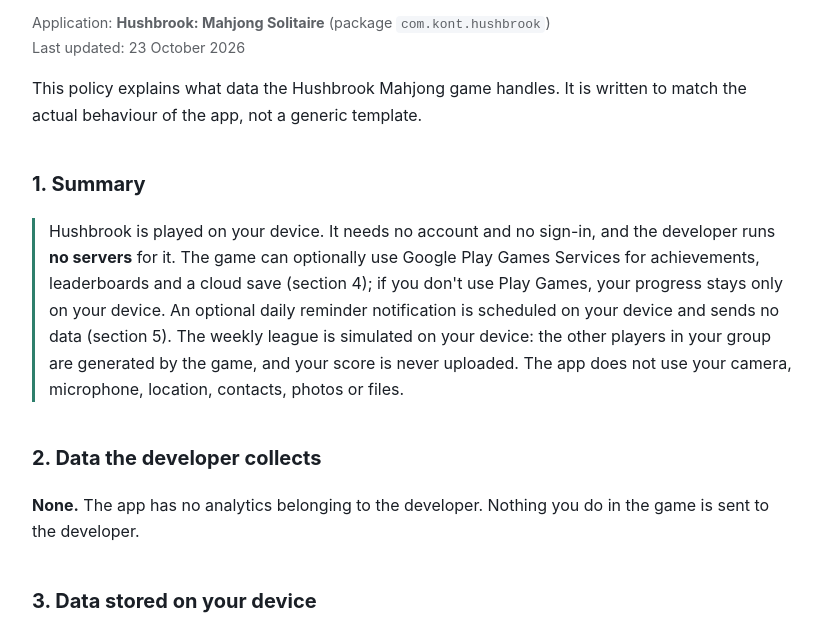
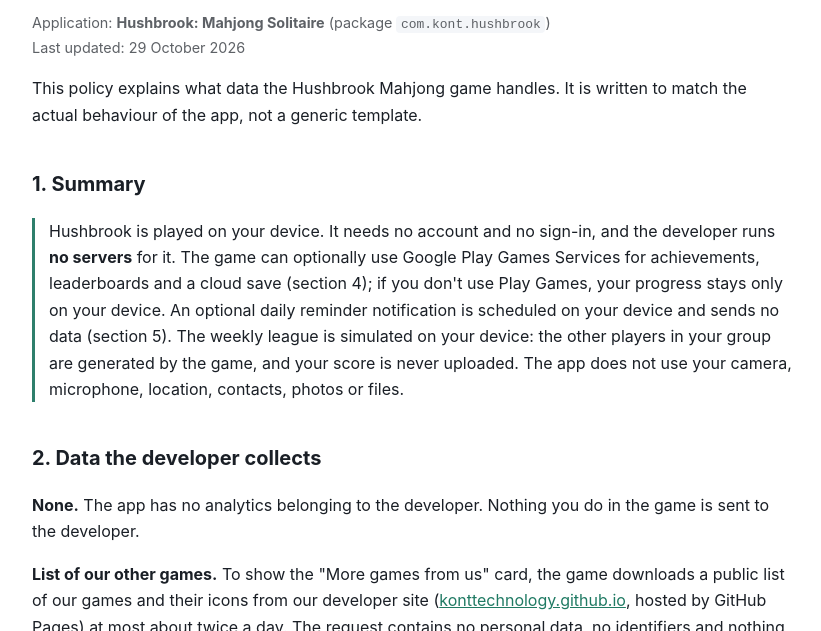
Before and after one commit to KontTechnology/hushbrook-privacy, a plain HTML site: page index.html in a window 1280 px wide. Shown: the part 102-733 px from the top of the page, without its empty margins (228-1049 px from the left). Drawn offline with Linux system fonts and the light colour scheme.

Commit message:
Diger oyunlarimiz listesi (apps.json) bolumu - 29.10

```diff
--- a/index.html
+++ b/index.html
@@ -31,7 +31,7 @@
 
 <h1>Privacy Policy</h1>
 <p class="updated">Application: <strong>Hushbrook: Mahjong Solitaire</strong> (package <code>com.kont.hushbrook</code>)<br>
-Last updated: 23 October 2026</p>
+Last updated: 29 October 2026</p>
 
 <p>This policy explains what data the Hushbrook Mahjong game handles. It is written to match the
 actual behaviour of the app, not a generic template.</p>
@@ -50,6 +50,7 @@ does not use your camera, microphone, location, contacts, photos or files.</p>
 <h2>2. Data the developer collects</h2>
 <p><strong>None.</strong> The app has no analytics belonging to the developer. Nothing you do in
 the game is sent to the developer.</p>
+<p><strong>List of our other games.</strong> To show the "More games from us" card, the game downloads a public list of our games and their icons from our developer site (<a href="https://konttechnology.github.io/">konttechnology.github.io</a>, hosted by GitHub Pages) at most about twice a day. The request contains no personal data, no identifiers and nothing about how you play; like any web request, it reveals your IP address to the hosting provider. To hide games you already have, the game checks on your device whether our other apps are installed; this check never leaves your device. Tapping a game opens its Google Play page.</p>
 
 <h2>3. Data stored on your device</h2>
 <p>The game stores in its own private storage: your profile name and avatar (you choose them
@@ -143,7 +144,7 @@ cloud save) can be deleted from your Play Games profile or your Google Account.<
 
 <h1>Gizlilik Politikası</h1>
 <p class="updated">Uygulama: <strong>Hushbrook: Mahjong Solitaire</strong> (paket <code>com.kont.hushbrook</code>)<br>
-Son güncelleme: 23 Ekim 2026</p>
+Son güncelleme: 29 Ekim 2026</p>
 
 <p>Bu politika, Hushbrook Mahjong oyununun hangi verileri işlediğini açıklar. Metin, uygulamanın
 gerçek davranışına göre yazılmıştır.</p>
@@ -162,6 +163,7 @@ fotoğraflarınızı veya dosyalarınızı kullanmaz.</p>
 <h2>2. Geliştiricinin topladığı veriler</h2>
 <p><strong>Hiçbiri.</strong> Uygulamada geliştiriciye ait analitik bulunmaz. Oyunda yaptığınız
 hiçbir şey geliştiriciye gönderilmez.</p>
+<p><strong>Diğer oyunlarımızın listesi.</strong> "Diğer oyunlarımız" kartını göstermek için oyun, geliştirici sitemizden (<a href="https://konttechnology.github.io/">konttechnology.github.io</a>, GitHub Pages üzerinde) oyunlarımızın herkese açık listesini ve simgelerini günde en fazla yaklaşık iki kez indirir. Bu istek hiçbir kişisel veri, kimlik bilgisi ya da oyun alışkanlıklarınıza dair bilgi içermez; her web isteğinde olduğu gibi IP adresiniz barındırma hizmetine görünür. Zaten yüklü olan oyunları gizlemek için oyun, diğer uygulamalarımızın yüklü olup olmadığını cihazınızda kontrol eder; bu kontrol cihazınızdan çıkmaz. Bir oyuna dokunmak onun Google Play sayfasını açar.</p>
 
 <h2>3. Cihazınızda saklanan veriler</h2>
 <p>Oyun kendi özel alanında şunları saklar: profil adınız ve avatarınız (kendiniz seçersiniz; ad
```
